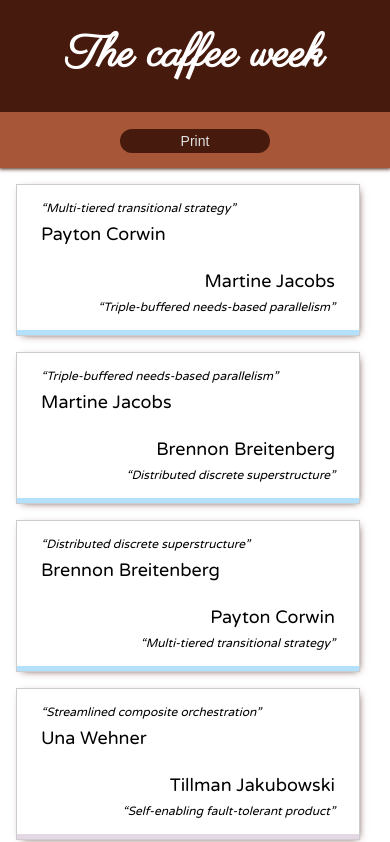
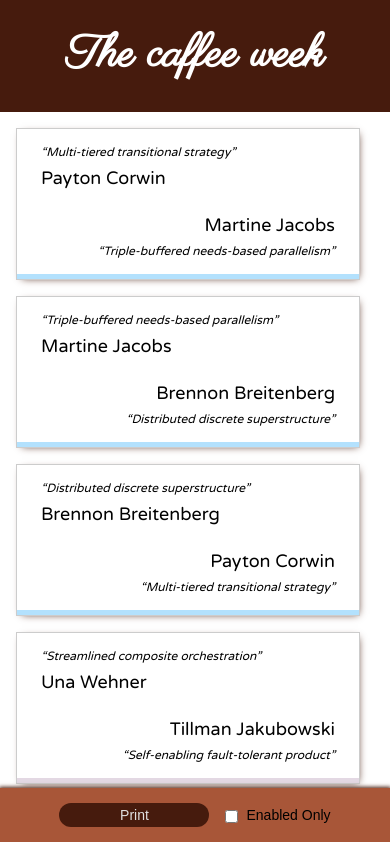
Before and after one commit to alessandrodeste/coffee-week, a React (Create React App) app: page / in a window 390 px wide. Shown: the top 842 px of the page. Built offline with nearby package versions, Linux system fonts and the light colour scheme.

Commit message:
improved button design

```diff
--- a/src/App.css
+++ b/src/App.css
@@ -1,3 +1,10 @@
 .App {
   text-align: center;
 }
+
+
+@media (max-width: 900px) {
+  .App {
+    margin-bottom: calc(56px + 16px);
+  }
+}
--- a/src/App.js
+++ b/src/App.js
@@ -1,4 +1,4 @@
-import React, { Component } from 'react';
+import React, {Component} from 'react';
 import Header from './components/Header/Header';
 import PairListContainer from './containers/PairListContainer';
 import './App.css';
--- a/src/components/Button/Button.css
+++ b/src/components/Button/Button.css
@@ -1,4 +1,6 @@
 .btn {
+  cursor: pointer;
+  display: inline-block;
   min-width: 150px;
   width: 150px;
   color: #e0e0e0;
--- a/src/components/Button/Button.js
+++ b/src/components/Button/Button.js
@@ -1,8 +1,10 @@
 import React from 'react';
 import './Button.css';
 
-const Button = (props) => (
-  <input className="btn" type="button" {...props} />
+const Button = ({onClick, value}) => (
+  <span className="btn" onClick={onClick}>
+    {value}
+  </span>
 );
 
 export default Button;
--- a/src/components/Toolbox/Toolbox.css
+++ b/src/components/Toolbox/Toolbox.css
@@ -7,6 +7,44 @@
   box-shadow: 0px 0px 4px 1px #461b0d;
 }
 
+.select-box {
+  min-width: 150px;
+  width: 150px;
+  color: #e0e0e0;
+  background-color: #461b0d;
+  line-height: 24px;
+  font-size: 1.4rem;
+  height: 24px;
+  border: none;
+  border-radius: 15px;
+  margin-left: 16px;
+}
+.checkbox-label {
+  cursor: pointer;
+  min-width: 150px;
+  width: 150px;
+  line-height: 24px;
+  font-size: 1.4rem;
+  height: 24px;
+  margin-left: 16px;
+}
+
+.checkbox-label input {
+  margin-right: 8px;
+}
+
+@media (max-width: 900px) {
+  .toolbox {
+    position: fixed;
+    bottom: 0;
+    right: 0;
+    left: 0;
+    z-index: 2;
+  }
+}
+
 @media print {
-  display: none;
+  .toolbox {
+    display: none;
+  }
 }
--- a/src/components/Toolbox/Toolbox.js
+++ b/src/components/Toolbox/Toolbox.js
@@ -4,11 +4,47 @@ import './Toolbox.css';
 
 const onPrint = () => {
   window.print();
-}
+};
 
-const Toolbox = () => (
+const renderSelectBox = (filters, onChangeFilter) => {
+  if (!filters || filters.length < 1) {
+    return null;
+  }
+  return (
+    <select className="select-box" onChange={onChangeFilter}>
+      <option value="">All</option>
+      {filters.map(filter => (
+        <option value={filter} key={filter}>
+          {filter}
+        </option>
+      ))}
+    </select>
+  );
+};
+
+const renderCheckbox = (enabledOnly, onChangeEnabledOnly) => {
+  return (
+    <label className="checkbox-label">
+      <input
+        type="checkbox"
+        onChange={onChangeEnabledOnly}
+        defaultChecked={enabledOnly}
+      />
+      Enabled Only
+    </label>
+  );
+};
+
+const Toolbox = ({
+  filters,
+  onChangeFilter,
+  enabledOnly,
+  onChangeEnabledOnly,
+}) => (
   <div className="toolbox">
     <Button value="Print" onClick={onPrint} />
+    {renderSelectBox(filters, onChangeFilter)}
+    {renderCheckbox(enabledOnly, onChangeEnabledOnly)}
   </div>
 );
 
```
